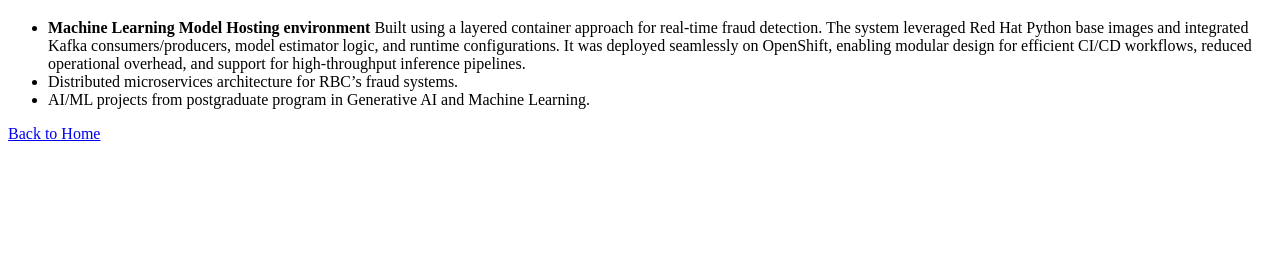
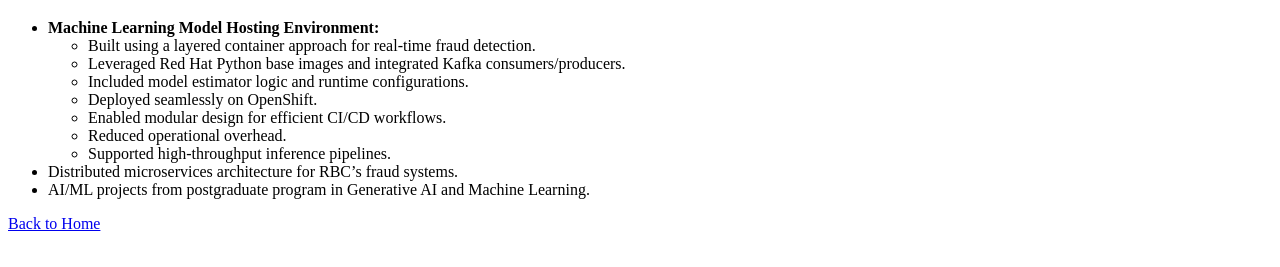
Before and after one commit to self-learn-journey/tilak-portfolio, a plain HTML site: page docs/projects.html in a window 1280 px wide. Shown: the part 61-328 px from the top of the page. Drawn offline with Linux system fonts and the light colour scheme.

Commit message:
projects.html update#2

```diff
--- a/docs/projects.html
+++ b/docs/projects.html
@@ -7,13 +7,17 @@
     <h1>Projects</h1>
     <ul>
         <li>
-            <strong>Machine Learning Model Hosting environment</strong>
-            Built using a layered container approach for real-time fraud detection.
-            The system leveraged Red Hat Python base images and integrated Kafka consumers/producers,
-            model estimator logic, and runtime configurations. It was deployed seamlessly on OpenShift,
-            enabling modular design for efficient CI/CD workflows, reduced operational overhead,
-            and support for high-throughput inference pipelines.
-            </li>
+            <strong>Machine Learning Model Hosting Environment:</strong>
+            <ul>
+                <li>Built using a layered container approach for real-time fraud detection.</li>
+                <li>Leveraged Red Hat Python base images and integrated Kafka consumers/producers.</li>
+                <li>Included model estimator logic and runtime configurations.</li>
+                <li>Deployed seamlessly on OpenShift.</li>
+                <li>Enabled modular design for efficient CI/CD workflows.</li>
+                <li>Reduced operational overhead.</li>
+                <li>Supported high-throughput inference pipelines.</li>
+            </ul>
+        </li>
         <li>Distributed microservices architecture for RBC’s fraud systems.</li>
         <li>AI/ML projects from postgraduate program in Generative AI and Machine Learning.</li>
     </ul>
```
